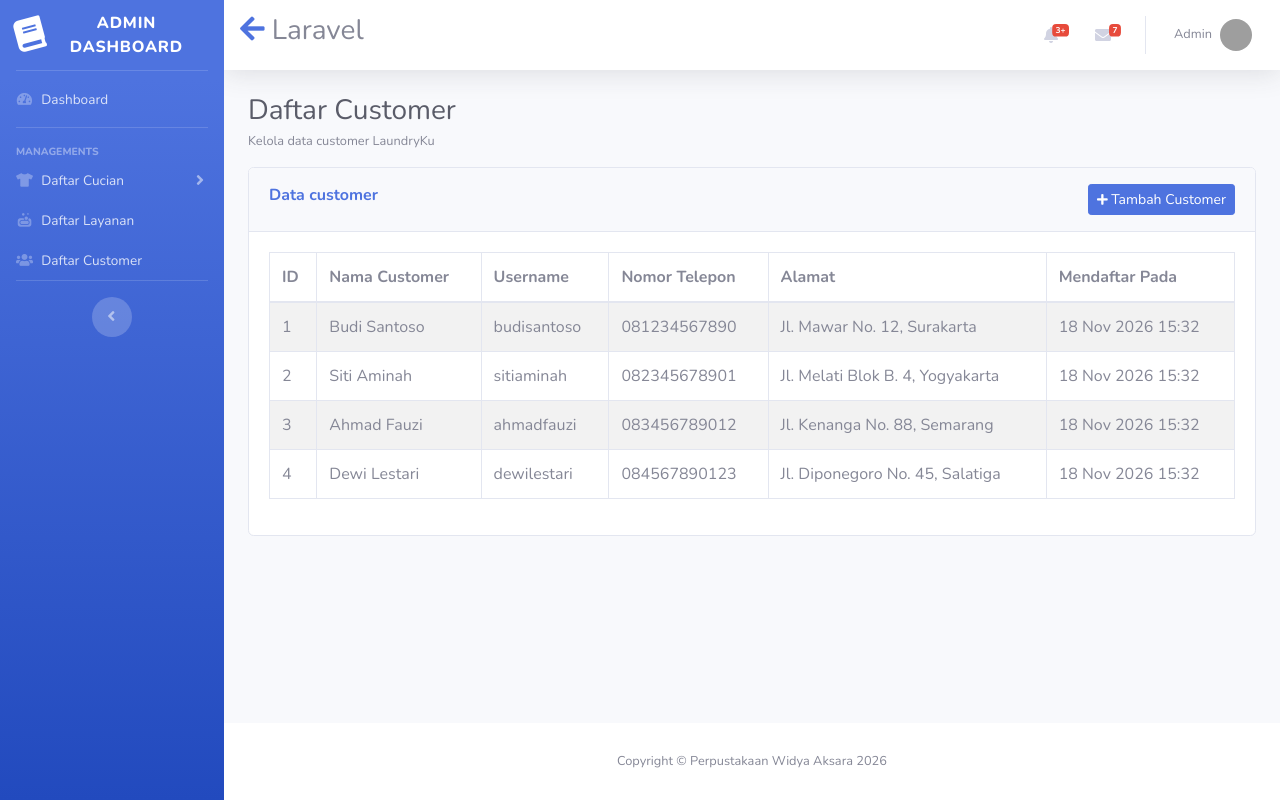
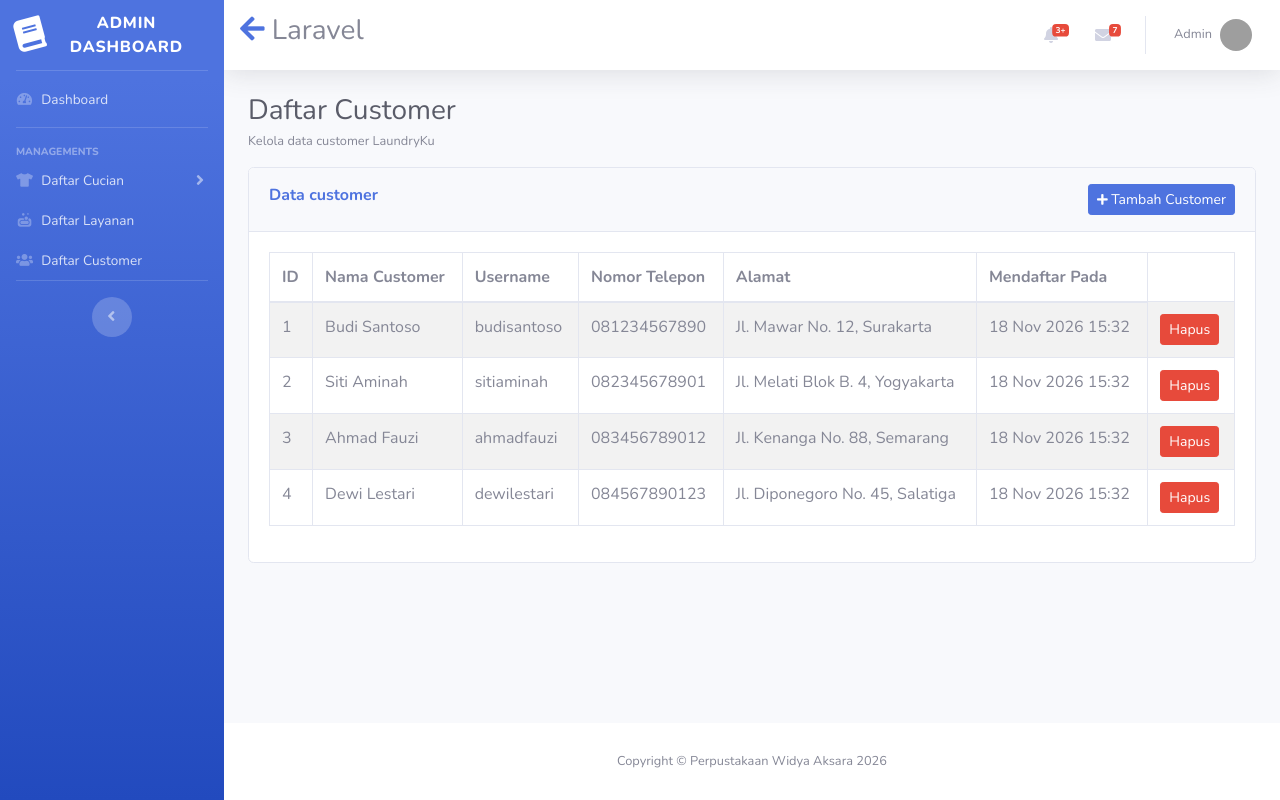
Before and after one commit to zakyzaa-dev/LaundryKu, a Laravel app: page /admin/customer in a window 1280 px wide. Run offline with Laravel 12, Linux system fonts and the light colour scheme; a user stored in the database is signed in; data comes from the database, SQL or seed files in the repository; grey boxes are pictures that could not be loaded.

Commit message:
feat: add delete for customer

```diff
--- a/app/Http/Controllers/dashboard/CustomerController.php
+++ b/app/Http/Controllers/dashboard/CustomerController.php
@@ -35,4 +35,11 @@ class CustomerController extends Controller
 
         return redirect()->route('customer.index')->with('success', 'Berhasil menambahkan customer baru: ' . $newUser->full_name);
     }
+
+    public function destroy(User $customer)
+    {
+        $customer->delete();
+
+        return back()->with('success', 'Berhasil menghapus customer: ' . $customer->full_name);
+    }
 }
--- a/resources/views/dashboard/customer/index.blade.php
+++ b/resources/views/dashboard/customer/index.blade.php
@@ -36,6 +36,17 @@
                             <td>{{ $item->phone }}</td>
                             <td>{{ $item->address }}</td>
                             <td>{{ $item->created_at->format('d M Y H:i') }}</td>
+                            <td>
+                                <div class="d-flex">
+                                    {{-- DELETE BUTTON --}}
+                                    <form action="{{ route('customer.destroy', $item->id) }}" method="post">
+                                        @method('DELETE')
+                                        @csrf
+                                        <button type="submit" class="btn btn-sm btn-danger"
+                                            onclick="return confirm('Yakin ingin menghapus customer {{ $item->full_name }}')">Hapus</button>
+                                    </form>
+                                </div>
+                            </td>
                         </tr>
                     @empty
                         <tr>
--- a/routes/web.php
+++ b/routes/web.php
@@ -66,4 +66,5 @@ Route::controller(CustomerController::class)->middleware(['auth', 'admin'])->nam
     Route::get('/admin/customer', 'index')->name('index');
     Route::post('/admin/customer', 'store')->name('store');
     Route::get('/admin/customer/tambah-customer', 'create')->name('create');
+    Route::delete('/admin/customer/{customer}/hapus-customer', 'destroy')->name('destroy');
 });
```
Also changed, not shown: database/migrations/2026_09_18_140016_create_orders_table.php.
